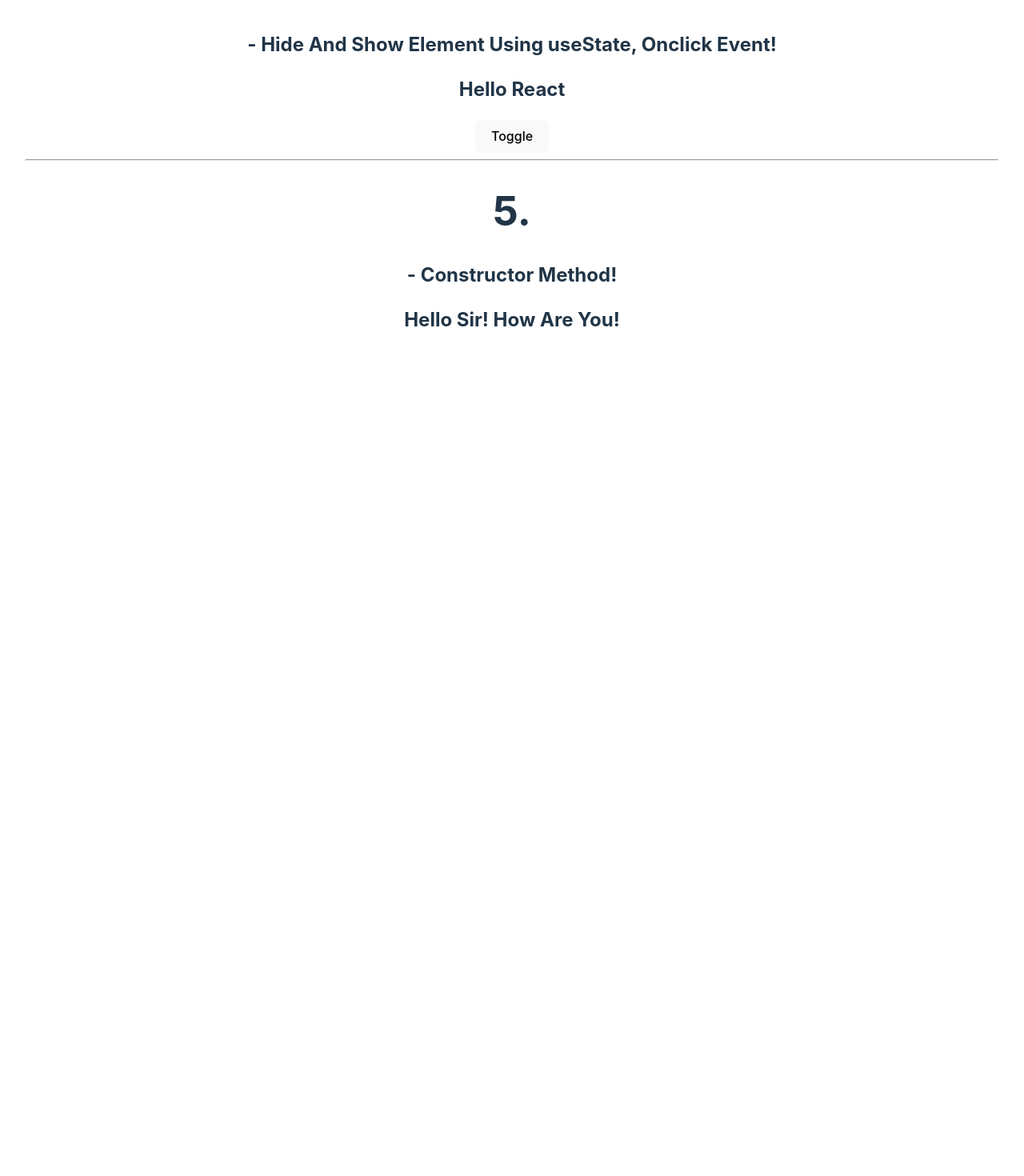
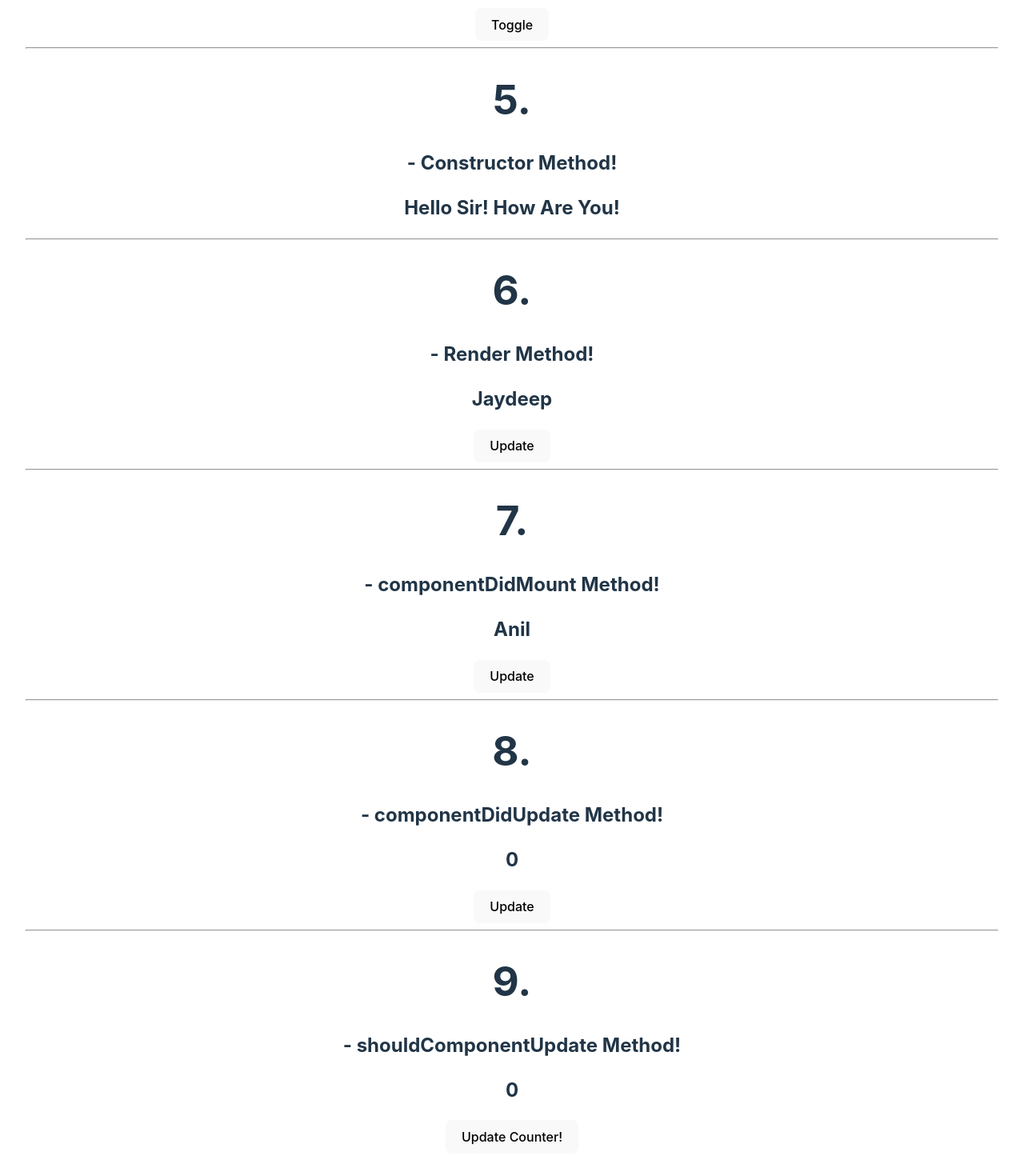
Before and after one commit to jaydeep3428/React-JS, a React (Vite) app: page / in a window 1280 px wide. Shown: the part 1072-2542 px from the top of the page at 80% size. Before the commit the page ends 1542 px from the top, so only its background shows below. Built offline with nearby package versions, Linux system fonts and the light colour scheme.

Commit message:
fourth commit

```diff
--- a/src/App.jsx
+++ b/src/App.jsx
@@ -1,8 +1,10 @@
 import { useState } from 'react'
+import React from 'react'
 import reactLogo from './assets/react.svg'
 import viteLogo from '/vite.svg'
 import './App.css'
 import Students from './Components/Students'
+import Render_ex from './Components/Render_ex'
 
 function App() {
   // const [count, setCount] = useState(0)
@@ -12,10 +14,12 @@ function App() {
   //   setData(data + " Makwana");
   // }
 
-  const [name, SetName] = useState("Jaydeep");
-  function sub() {
-    SetName(name + " Makwana")
-  }
+  // const [name, SetName] = useState("Jaydeep");
+  // function sub() {
+  //   SetName(name + " Makwana")
+  // }
+
+  const [name, setName] = React.useState('Jaydeep')
 
   return (
     <>
@@ -42,10 +46,16 @@ function App() {
       {/* <h1>{data}</h1>
       <button onClick={click}>Click Me!</button> */}
 
-      <div className='App'>
+      {/* <div className='App'>
         <h1>Props In React!</h1>
         <Students name={name} />
         <button onClick={sub}>Update Name</button>
+      </div> */}
+
+      <div className="App">
+        {/* <h2>Render Method!</h2> */}
+        <Render_ex name={name} />
+        <button onClick={() => name + setName('Makwana')}>Update</button>
       </div>
     </>
   )
--- /dev/null
+++ b/src/Components/Component_did_mount.jsx
@@ -0,0 +1,22 @@
+import React from "react";
+
+class Component_did_mount extends React.Component {
+    constructor() {
+        super();
+        this.state = {
+            name: 'Anil'
+        }
+    }
+    render() {
+        return (
+            <div>
+                <h1>7.</h1>
+                <h2>- componentDidMount Method!</h2>
+                <h2>{this.state.name}</h2>
+                <button onClick={() => this.setState({ name: 'Sahu' })}>Update</button>
+            </div>
+        )
+    }
+}
+
+export default Component_did_mount
--- /dev/null
+++ b/src/Components/Component_did_update.jsx
@@ -0,0 +1,25 @@
+import React from "react";
+
+class Component_did_update extends React.Component {
+    constructor() {
+        super()
+        this.state = {
+            count: 0
+        }
+    }
+    componentDidUpdate(preProps, preState, snapshot) {
+        console.log("componentDidUpdate", preState)
+    }
+    render() {
+        return (
+            <div>
+                <h1>8.</h1>
+                <h2>- componentDidUpdate Method! </h2>
+                <h2>{this.state.count}</h2>
+                <button onClick={() => this.setState({ count: this.state.count + 1 })}>Update</button>
+            </div>
+        )
+    }
+}
+
+export default Component_did_update
--- /dev/null
+++ b/src/Components/Render_ex.jsx
@@ -0,0 +1,16 @@
+import React from "react";
+
+class Render_ex extends React.Component {
+    render() {
+        console.log("Render Method",this.props)
+        return (
+            <div>
+                <h1>6.</h1>
+                <h2>- Render Method!</h2>
+                <h2>{this.props.name}</h2>
+            </div>
+        )
+    }
+}
+
+export default Render_ex
--- /dev/null
+++ b/src/Components/Should_component_update.jsx
@@ -0,0 +1,26 @@
+import React from "react";
+
+class Should_component_update extends React.Component {
+    constructor() {
+        super()
+        this.state = {
+            count: 0
+        }
+    }
+    shouldComponentUpdate() {
+        console.log("shouldComponentUpdate", this.state.count)
+        return true
+    }
+    render() {
+        return (
+            <div>
+                <h1>9.</h1>
+                <h2>- shouldComponentUpdate Method!</h2>
+                <h2>{this.state.count}</h2>
+                <button onClick={() => { this.setState({ count: this.state.count + 1 }) }}>Update Counter!</button>
+            </div>
+        )
+    }
+}
+
+export default Should_component_update
--- a/src/main.jsx
+++ b/src/main.jsx
@@ -6,7 +6,11 @@ import Students from './Components/Students.jsx'
 import Input_field from './Components/Input_field.jsx'
 import Toggle from './Components/Toggle.jsx'
 import Constructor_ex from './Components/Constructor_ex.jsx'
+import Render_ex from './Components/Render_ex.jsx'
 import './index.css'
+import Component_did_mount from './Components/Component_did_mount.jsx'
+import Component_did_update from './Components/Component_did_update.jsx'
+import Should_component_update from './Components/Should_component_update.jsx'
 
 ReactDOM.createRoot(document.getElementById('root')).render(
   <React.StrictMode>
@@ -15,12 +19,21 @@ ReactDOM.createRoot(document.getElementById('root')).render(
     {/* <Students name={'Jaydeep'} /> */}
     <Input_field />
     <hr />
-    {/* <Students name={"Jaydeep"}/> */}
-    <App />
+    <Students name={"Jaydeep"} />
+    {/* <App /> */}
 
     <hr />
     <Toggle />
     <hr />
     <Constructor_ex />
+    <hr />
+    {/* <Render_ex /> */}
+    <App />
+    <hr />
+    <Component_did_mount />
+    <hr />
+    <Component_did_update />
+    <hr />
+    <Should_component_update />
   </React.StrictMode>,
 )
```
